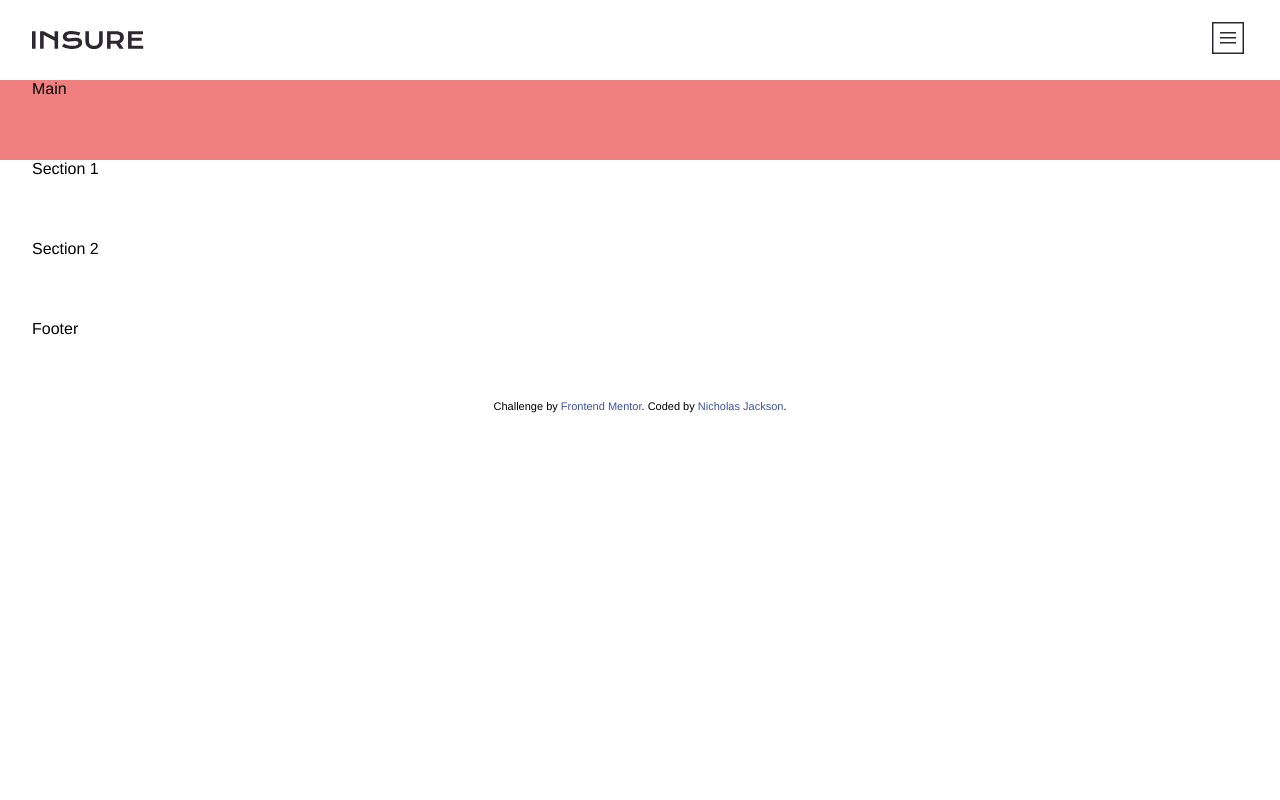
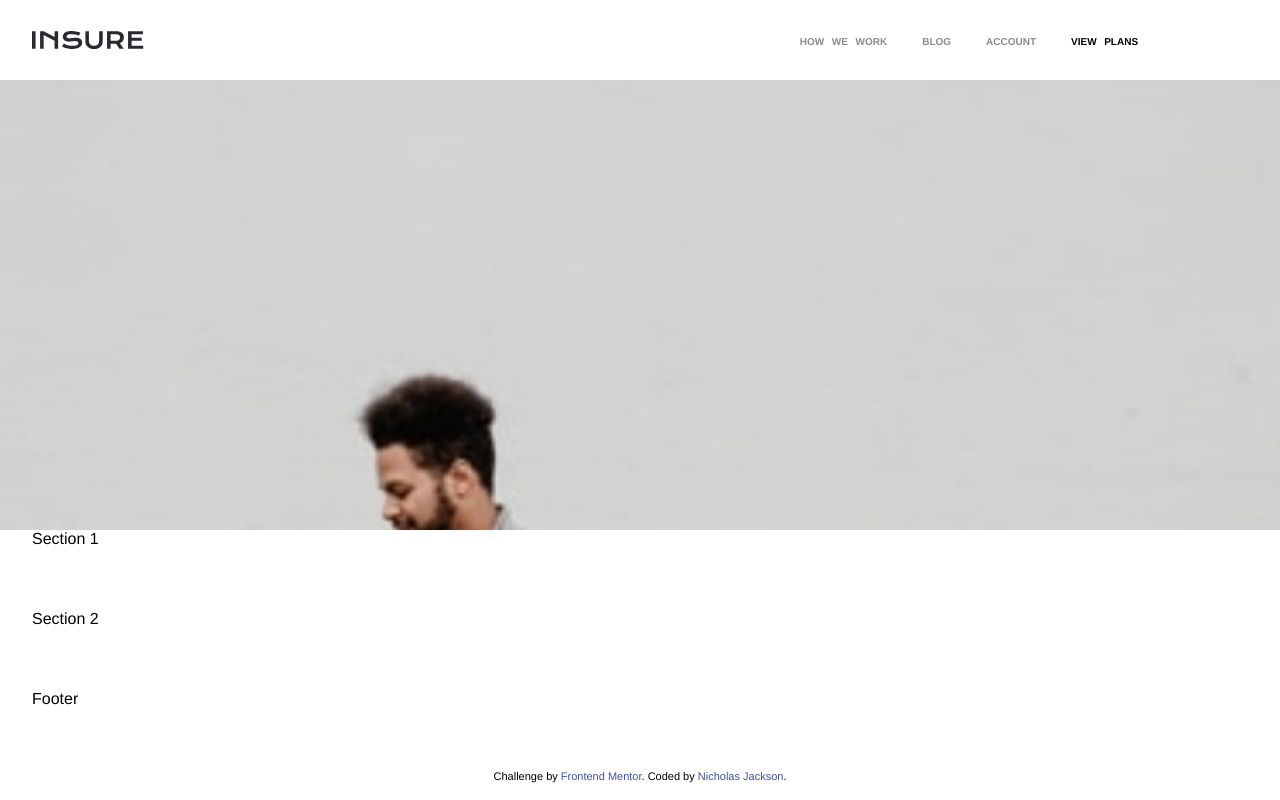
Before and after one commit to BlastChrome/Insure-Landing-Page, a plain HTML site: page index.html in a window 1280 px wide. Drawn offline with Linux system fonts and the light colour scheme.

Commit message:
more work done on the nav and body

```diff
--- a/index.html
+++ b/index.html
@@ -22,7 +22,6 @@
 
     <header>
         <div class="wrap header-wrap">
-
             <img src="/images/logo.svg" alt="logo">
             <input type="checkbox" id="nav-toggle">
             <nav>
@@ -40,11 +39,12 @@
               <img src="/images/" alt="">
             </label>
           </div>
-
     </header>
 
       <main>
-      <div class="wrap">Main</div>
+      <div class="wrap">
+
+      </div>
      </main>
 
      <section>
--- a/style.css
+++ b/style.css
@@ -32,7 +32,6 @@ main {
   background-color: lightcoral;
 }
 nav {
-  display: none;
 }
 
 .header-wrap {
@@ -55,6 +54,9 @@ nav {
   display: flex;
   flex-direction: column;
   text-align: center;
+  transform: scale(1, 0);
+  transform-origin: top;
+  transition: transform 250ms ease-in-out;
 }
 .nav-link {
   color: white;
@@ -68,6 +70,8 @@ nav {
   width: 90%;
   height: 60px;
   line-height: 60px;
+  opacity: 0;
+  transition: opacity 250ms ease-in-out 150ms;
 }
 
 .nav-links li a:hover {
@@ -83,6 +87,58 @@ nav {
   display: none;
 }
 
-#nav-toggle:checked ~ nav {
-  display: block;
+#nav-toggle:checked ~ nav .nav-wrap .nav-links {
+  transform: scale(1, 1);
 }
+
+#nav-toggle:checked ~ nav .nav-wrap .nav-links li {
+  opacity: 1;
+  transition: opacity 250ms ease-in-out 250ms;
+}
+
+main {
+  background-image: url(/images/image-intro-mobile.jpg);
+  /* background-position: center; */
+  background-size: cover;
+  width: auto;
+  background-repeat: no-repeat;
+  height: 450px;
+}
+
+@media screen and (min-width: 800px) {
+  .nav-togge-label,
+  .hamburger {
+    display: none;
+  }
+
+  nav {
+    all: unset;
+    display: flex;
+    width: 40%;
+    position: absolute;
+    right: 1rem;
+  }
+  .nav-link {
+    color: #8d8b8e;
+  }
+  .nav-links {
+    all: unset;
+    display: flex;
+    width: auto;
+    /* background: red; */
+  }
+
+  .nav-links li {
+    all: unset;
+    opacity: 1;
+    margin-left: 35px;
+  }
+
+  .plans a {
+    color: black;
+  }
+
+  .nav-links li a {
+    font-size: 10px;
+  }
+}
```
